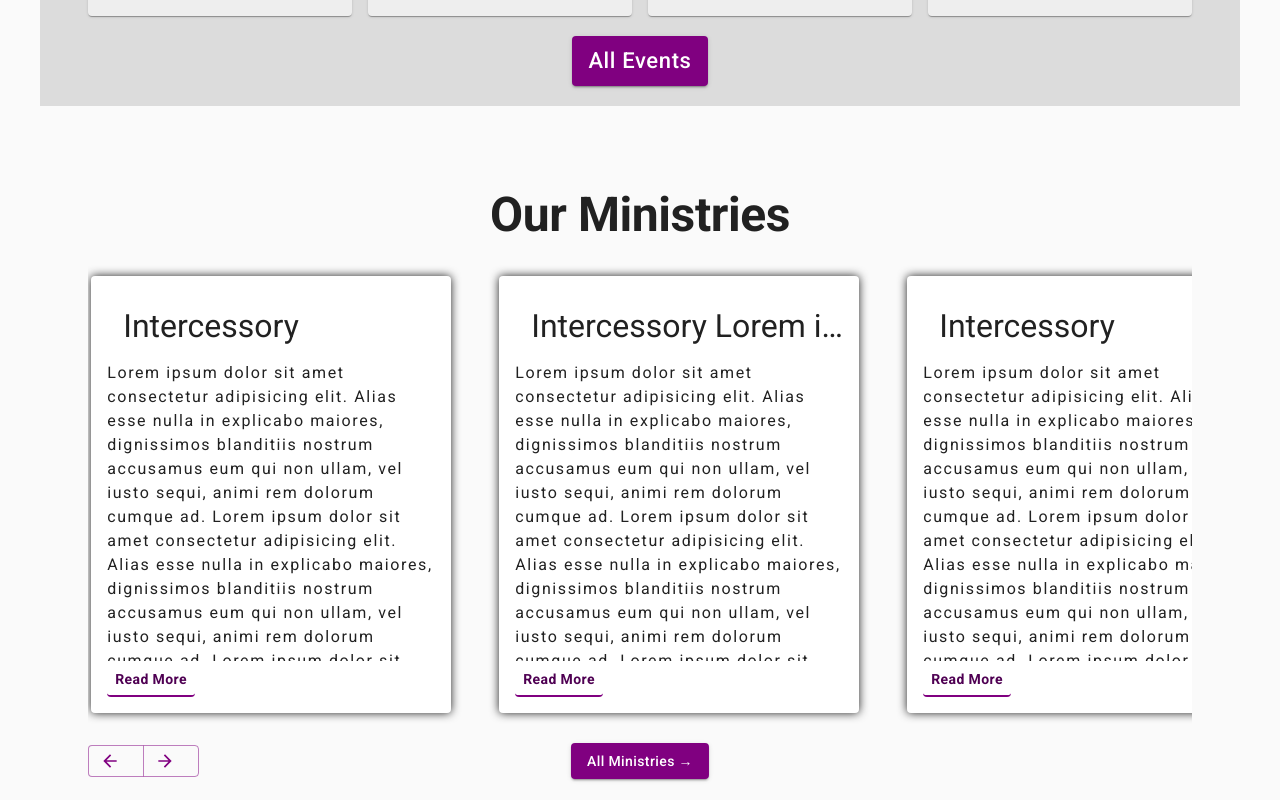
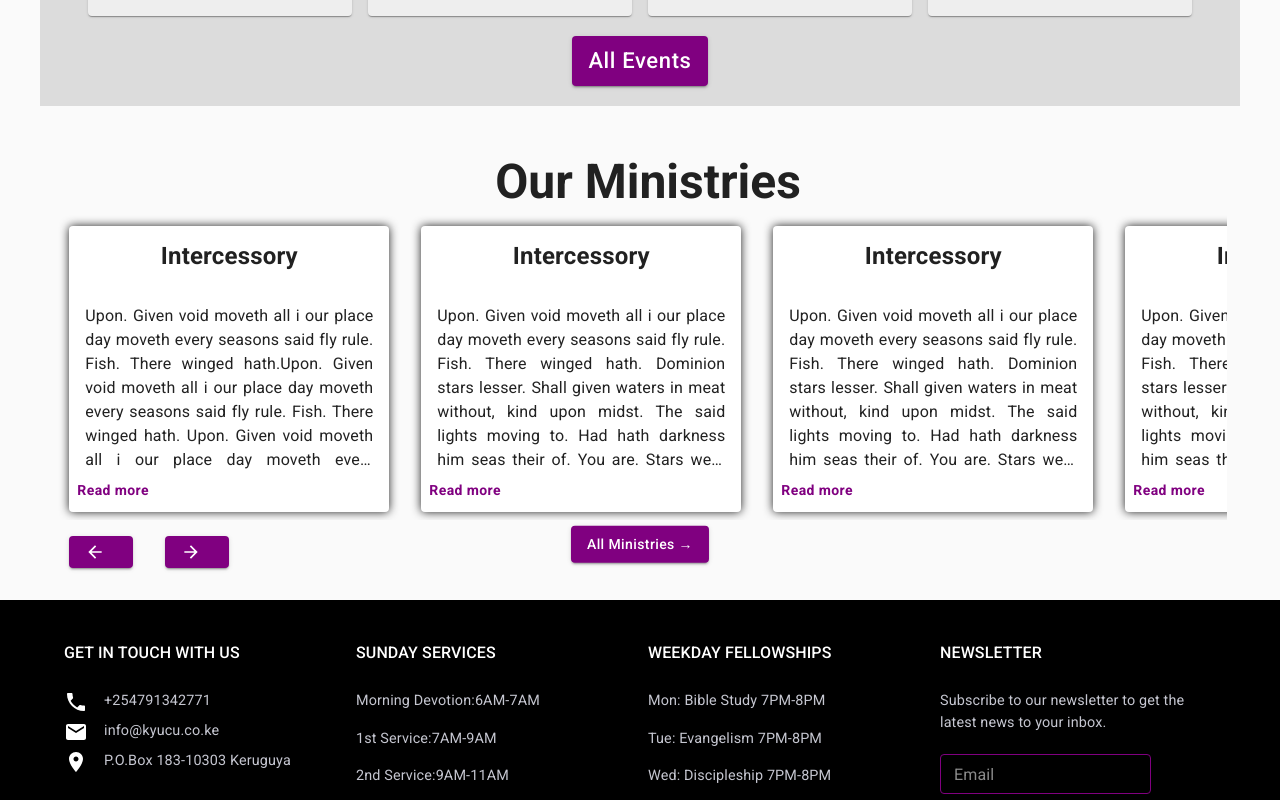
Before and after one commit to KyU-Christian-Union/kyucuwebapp, a React (Create React App) app: page / in a window 1280 px wide. Shown: the part 520-1320 px from the top of the page. Built offline with nearby package versions, Linux system fonts and the light colour scheme.

Commit message:
fixed some issues to do with padding and grids

```diff
--- a/src/App/App.jsx
+++ b/src/App/App.jsx
@@ -3,6 +3,7 @@ import { BrowserRouter as Router, Route, Switch } from 'react-router-dom';
 import React from 'react';
 import HomePage from '../pages/HomePage/HomePage';
 import EventsPage from '../pages/EventsPage/EventsPage';
+import MinistriesPage from '../pages/MinistriesPage/MinistriesPage';
 
 const useStyles = makeStyles(() => ({
   root: {
@@ -17,6 +18,7 @@ function App() {
         <Switch>
           <Route exact path="/" component={HomePage} />
           <Route exact path="/events" component={EventsPage} />
+          <Route exact path="/ministries" component={MinistriesPage} />
         </Switch>
       </div>
     </Router>
--- a/src/components/Ministries/Ministries.jsx
+++ b/src/components/Ministries/Ministries.jsx
@@ -1,213 +1,151 @@
-import { CardHeader, Container, Typography, Card, ButtonGroup, Button } from '@mui/material';
+import { Typography, Button, Grid } from '@mui/material';
 import ArrowBack from '@mui/icons-material/ArrowBack';
 import ArrowForward from '@mui/icons-material/ArrowForward';
 import { makeStyles } from '@mui/styles';
 import React, { useRef } from 'react';
+import { useHistory } from 'react-router-dom';
+import Ministry from './Ministry';
 
 const useStyles = makeStyles(theme => ({
-  ministries_header_text: {
-    fontWeight: '600'
+  root: {
+    width: '95vw',
+    margin: '2rem auto'
   },
-  container_main_ministries: {
-    width: '90vw',
-    margin: '1rem auto',
-    padding: '4rem 0'
-  },
-  cards_ministries_holder: {
-    padding: '2rem .2rem',
+  cards_container: {
     display: 'flex',
     alignItems: 'center',
     overflow: 'scroll',
-    '& > *:not(:last-child)': {
-      marginRight: '3rem'
-    },
     '&::-webkit-scrollbar': {
       width: '0'
     }
   },
-  card_ministries: {
-    minWidth: '360px',
-    maxWidth: '360px',
-    padding: '1rem',
-    boxShadow: '0 0 10px',
-    transition: 'all .2s ease',
-    '&:hover': {
-      transform: 'scale(1.04)'
+  heading: {
+    textTransform: 'capitalize',
+    fontWeight: '600',
+    [theme.breakpoints.down('md')]: {
+      fontSize: '2.5rem',
+      paddingTop: theme.spacing(0.8),
+      paddingBottom: theme.spacing(0.8)
     },
-    [theme.breakpoints.down('sm')]: {
-      minWidth: '300px',
-      maxWidth: '300px'
+    [theme.breakpoints.up('sm')]: {
+      fontSize: '3rem'
     }
   },
-  title_ministries: {
-    width: '320px',
-    overflow: 'hidden',
-    whiteSpace: 'nowrap',
-    textOverflow: 'ellipsis'
-  },
-  text_ministries: {
-    letterSpacing: '.1rem',
-    lineHeight: '1.5',
-    height: '300px',
-    overflow: 'hidden'
-  },
-  active: {
-    height: 'auto'
+  btn_scrollers: {
+    marginRight: '2rem'
   },
   btns_container: {
     display: 'flex',
     alignItems: 'center',
     position: 'relative',
+    height: 'auto',
     [theme.breakpoints.down('sm')]: {
       display: 'flex',
-      flexDirection: 'column'
+      flexDirection: 'column',
+      alignItems: 'center',
+      justifyContent: 'flex-start'
     }
   },
   btn_all: {
     position: 'absolute',
     left: '50%',
-    transform: 'translateX(-50%)',
+    top: '50%',
+    transform: 'translate(-50%, -50%)',
     [theme.breakpoints.down('sm')]: {
-      top: '170%'
+      position: 'absolute',
+      left: '46%',
+      top: '145%'
     }
-  },
-  btn_read_more: {
-    color: theme.palette.primary.dark,
-    borderBottom: '2px solid purple',
-    paddingBottom: '.2rem',
-    fontWeight: 700
   }
 }));
 const Ministries = () => {
-  const classes = useStyles();
+  const history = useHistory();
+  const navigateToMinistries = () => {
+    history.push('/ministries');
+  };
   const scrollContainer = useRef(null);
-  const backScroll = () => {
+  const handleBackScroll = () => {
     scrollContainer.current.scrollBy({ left: 80, behavior: 'smooth' });
   };
-  const forwardScroll = () => {
+  const handleforwardScroll = () => {
     scrollContainer.current.scrollBy({ left: -80, behavior: 'smooth' });
   };
-  const handleReadMore = event => {
-    const { active } = classes;
-    const clicked = event.target;
-    clicked.previousElementSibling.classList.toggle(active);
-    clicked.parentNode.classList.toggle('active');
-    if (clicked.previousElementSibling.classList.contains(active)) {
-      clicked.innerText = 'Read Less';
-    } else {
-      clicked.innerText = 'Read More';
-    }
-  };
+  const classes = useStyles();
   return (
-    <div className={classes.container_main_ministries}>
-      <Container>
-        <Typography variant="h2" align="center" className={classes.ministries_header_text}>
-          Our Ministries
+    <Grid container spacing={2} xs={11} sm={11} md={11} lg={11} xl={11} className={classes.root}>
+      <Grid item xs={12} sm={12} md={12} lg={12} xl={12}>
+        <Typography align="center" variant="h3" className={classes.heading}>
+          Our ministries
         </Typography>
-        <Container className={classes.cards_ministries_holder} ref={scrollContainer}>
-          <Card className={classes.card_ministries}>
-            <CardHeader title={<Typography variant="h3">Intercessory</Typography>} />
-            <Typography className={classes.text_ministries}>
-              Lorem ipsum dolor sit amet consectetur adipisicing elit. Alias esse nulla in explicabo maiores,
-              dignissimos blanditiis nostrum accusamus eum qui non ullam, vel iusto sequi, animi rem dolorum cumque ad.
-              Lorem ipsum dolor sit amet consectetur adipisicing elit. Alias esse nulla in explicabo maiores,
-              dignissimos blanditiis nostrum accusamus eum qui non ullam, vel iusto sequi, animi rem dolorum cumque ad.
-              Lorem ipsum dolor sit amet consectetur adipisicing elit. Alias esse nulla in explicabo maiores,
-              dignissimos blanditiis nostrum accusamus eum qui non ullam, vel iusto sequi, animi rem dolorum cumque ad.
-            </Typography>
-            <Button className={classes.btn_read_more} onClick={handleReadMore}>
-              Read More
-            </Button>
-          </Card>
-          <Card className={classes.card_ministries}>
-            <CardHeader
-              title={
-                <Typography variant="h3" className={classes.title_ministries}>
-                  Intercessory Lorem ipsum dolor sit.
-                </Typography>
-              }
-            />
-            <Typography className={classes.text_ministries}>
-              Lorem ipsum dolor sit amet consectetur adipisicing elit. Alias esse nulla in explicabo maiores,
-              dignissimos blanditiis nostrum accusamus eum qui non ullam, vel iusto sequi, animi rem dolorum cumque ad.
-              Lorem ipsum dolor sit amet consectetur adipisicing elit. Alias esse nulla in explicabo maiores,
-              dignissimos blanditiis nostrum accusamus eum qui non ullam, vel iusto sequi, animi rem dolorum cumque ad.
-              Lorem ipsum dolor sit amet consectetur adipisicing elit. Alias esse nulla in explicabo maiores,
-              dignissimos blanditiis nostrum accusamus eum qui non ullam, vel iusto sequi, animi rem dolorum cumque ad.
-            </Typography>
-            <Button className={classes.btn_read_more} onClick={handleReadMore}>
-              Read More
-            </Button>
-          </Card>
-          <Card className={classes.card_ministries}>
-            <CardHeader title={<Typography variant="h3">Intercessory</Typography>} />
-            <Typography className={classes.text_ministries}>
-              Lorem ipsum dolor sit amet consectetur adipisicing elit. Alias esse nulla in explicabo maiores,
-              dignissimos blanditiis nostrum accusamus eum qui non ullam, vel iusto sequi, animi rem dolorum cumque ad.
-              Lorem ipsum dolor sit amet consectetur adipisicing elit. Alias esse nulla in explicabo maiores,
-              dignissimos blanditiis nostrum accusamus eum qui non ullam, vel iusto sequi, animi rem dolorum cumque ad.
-              Lorem ipsum dolor sit amet consectetur adipisicing elit. Alias esse nulla in explicabo maiores,
-              dignissimos blanditiis nostrum accusamus eum qui non ullam, vel iusto sequi, animi rem dolorum cumque ad.
-            </Typography>
-            <Button className={classes.btn_read_more} onClick={handleReadMore}>
-              Read More
-            </Button>
-          </Card>
-          <Card className={classes.card_ministries}>
-            <CardHeader title={<Typography variant="h3">Intercessory</Typography>} />
-            <Typography className={classes.text_ministries}>
-              Lorem ipsum dolor sit amet consectetur adipisicing elit. Alias esse nulla in explicabo maiores,
-              dignissimos blanditiis nostrum accusamus eum qui non ullam, vel iusto sequi, animi rem dolorum cumque ad.
-              Lorem ipsum dolor sit amet consectetur adipisicing elit. Alias esse nulla in explicabo maiores,
-              dignissimos blanditiis nostrum accusamus eum qui non ullam, vel iusto sequi, animi rem dolorum cumque ad.
-              Lorem ipsum dolor sit amet consectetur adipisicing elit. Alias esse nulla in explicabo maiores,
-              dignissimos blanditiis nostrum accusamus eum qui non ullam, vel iusto sequi, animi rem dolorum cumque ad.
-            </Typography>
-            <Button className={classes.btn_read_more} onClick={handleReadMore}>
-              Read More
-            </Button>
-          </Card>
-          <Card className={classes.card_ministries}>
-            <CardHeader title={<Typography variant="h3">Intercessory</Typography>} />
-            <Typography className={classes.text_ministries}>
-              Lorem ipsum dolor sit amet consectetur adipisicing elit. Alias esse nulla in explicabo maiores,
-              dignissimos blanditiis nostrum accusamus eum qui non ullam, vel iusto sequi, animi rem dolorum cumque ad.
-              Lorem ipsum dolor sit amet consectetur adipisicing elit. Alias esse nulla in explicabo maiores,
-              dignissimos blanditiis nostrum accusamus eum qui non ullam, vel iusto sequi, animi rem dolorum cumque ad.
-              Lorem ipsum dolor sit amet consectetur adipisicing elit. Alias esse nulla in explicabo maiores,
-              dignissimos blanditiis nostrum accusamus eum qui non ullam, vel iusto sequi, animi rem dolorum cumque ad.
-            </Typography>
-            <Button className={classes.btn_read_more} onClick={handleReadMore}>
-              Read More
-            </Button>
-          </Card>
-          <Card className={classes.card_ministries}>
-            <CardHeader title={<Typography variant="h3">Intercessory</Typography>} />
-            <Typography className={classes.text_ministries}>
-              Lorem ipsum dolor sit amet consectetur adipisicing elit. Alias esse nulla in explicabo maiores,
-              dignissimos blanditiis nostrum accusamus eum qui non ullam, vel iusto sequi, animi rem dolorum cumque ad.
-              Lorem ipsum dolor sit amet consectetur adipisicing elit. Alias esse nulla in explicabo maiores,
-              dignissimos blanditiis nostrum accusamus eum qui non ullam, vel iusto sequi, animi rem dolorum cumque ad.
-              Lorem ipsum dolor sit amet consectetur adipisicing elit. Alias esse nulla in explicabo maiores,
-              dignissimos blanditiis nostrum accusamus eum qui non ullam, vel iusto sequi, animi rem dolorum cumque ad.
-            </Typography>
-            <Button className={classes.btn_read_more} onClick={handleReadMore}>
-              Read More
-            </Button>
-          </Card>
-        </Container>
-      </Container>
-      {/* buttons */}
-      <Container className={classes.btns_container}>
-        <ButtonGroup className={classes.btn_group_ministries}>
-          <Button className={classes.btn} onClick={backScroll} startIcon={<ArrowBack />} />
-          <Button onClick={forwardScroll} startIcon={<ArrowForward />} />
-        </ButtonGroup>
-        <Button variant="contained" className={classes.btn_all}>
+      </Grid>
+      <Grid
+        p={1}
+        item
+        xs={12}
+        sm={12}
+        md={12}
+        lg={12}
+        xl={12}
+        className={classes.cards_container}
+        ref={scrollContainer}
+      >
+        <Ministry
+          subHead="intercessory"
+          text="Upon. Given void moveth all i our place day moveth every seasons said fly rule.
+                    Fish. There winged hath.Upon. Given void moveth all i our place day moveth every seasons said fly rule. Fish. There winged hath.
+                    Upon. Given void moveth all i our place day moveth every seasons said fly rule. Fish. There winged hath.
+                    Upon. Given void moveth all i our place day moveth every seasons said fly rule. Fish. There winged hath.
+                     Dominion stars lesser. Shall given waters in meat without, kind upon midst. The said lights moving to. Had hath darkness him seas their of. You are. Stars were of fifth was likeness."
+        />
+        <Ministry
+          subHead="intercessory"
+          text="Upon. Given void moveth all i our place day moveth every seasons said fly rule. Fish. There winged hath. Dominion stars lesser. Shall given waters in meat without, kind upon midst. The said lights moving to. Had hath darkness him seas their of. You are. Stars were of fifth was likeness."
+        />
+        <Ministry
+          subHead="intercessory"
+          text="Upon. Given void moveth all i our place day moveth every seasons said fly rule. Fish. There winged hath. Dominion stars lesser. Shall given waters in meat without, kind upon midst. The said lights moving to. Had hath darkness him seas their of. You are. Stars were of fifth was likeness."
+        />
+        <Ministry
+          subHead="intercessory"
+          text="Upon. Given void moveth all i our place day moveth every seasons said fly rule. Fish. There winged hath. Dominion stars lesser. Shall given waters in meat without, kind upon midst. The said lights moving to. Had hath darkness him seas their of. You are. Stars were of fifth was likeness."
+        />
+        <Ministry
+          subHead="intercessory"
+          text="Upon. Given void moveth all i our place day moveth every seasons said fly rule. Fish. There winged hath. Dominion stars lesser. Shall given waters in meat without, kind upon midst. The said lights moving to. Had hath darkness him seas their of. You are. Stars were of fifth was likeness."
+        />
+        <Ministry
+          subHead="intercessory"
+          text="Upon. Given void moveth all i our place day moveth every seasons said fly rule. Fish. There winged hath. Dominion stars lesser. Shall given waters in meat without, kind upon midst. The said lights moving to. Had hath darkness him seas their of. You are. Stars were of fifth was likeness."
+        />
+        <Ministry
+          subHead="intercessory"
+          text="Upon. Given void moveth all i our place day moveth every seasons said fly rule. Fish. There winged hath. Dominion stars lesser. Shall given waters in meat without, kind upon midst. The said lights moving to. Had hath darkness him seas their of. You are. Stars were of fifth was likeness."
+        />
+        <Ministry
+          subHead="intercessory"
+          text="Upon. Given void moveth all i our place day moveth every seasons said fly rule. Fish. There winged hath. Dominion stars lesser. Shall given waters in meat without, kind upon midst. The said lights moving to. Had hath darkness him seas their of. You are. Stars were of fifth was likeness."
+        />
+      </Grid>
+      <Grid item xs={12} sm={12} md={12} lg={12} xl={12} className={classes.btns_container}>
+        <div>
+          <Button
+            variant="contained"
+            className={classes.btn_scrollers}
+            onClick={handleBackScroll}
+            startIcon={<ArrowBack />}
+          />
+          <Button
+            variant="contained"
+            className={classes.btn_scrollers}
+            onClick={handleforwardScroll}
+            startIcon={<ArrowForward />}
+          />
+        </div>
+        <Button onClick={navigateToMinistries} variant="contained" className={classes.btn_all}>
           All Ministries &rarr;
         </Button>
-      </Container>
-    </div>
+      </Grid>
+    </Grid>
   );
 };
 export default Ministries;
--- /dev/null
+++ b/src/components/Ministries/Ministry.jsx
@@ -0,0 +1,67 @@
+import { Button, Card, CardContent, CardHeader, Typography } from '@mui/material';
+import React from 'react';
+import { useHistory } from 'react-router-dom';
+import { makeStyles } from '@mui/styles';
+
+const useStyles = makeStyles(theme => ({
+  sub_head: {
+    fontWeight: '600',
+    textTransform: 'capitalize'
+  },
+  ministries_card: {
+    minWidth: '20rem',
+    maxWidth: '20rem',
+    paddingBottom: '10px',
+    marginRight: '2rem',
+    boxShadow: '0 0 10px',
+    transition: 'all .4s ease',
+    '&:hover': {
+      transform: 'scale(1.04)'
+    },
+    [theme.breakpoints.down('sm')]: {
+      minWidth: '15rem',
+      maxWidth: '15rem'
+    }
+  },
+  ministries_text: {
+    maxHeight: '11.5rem',
+    overflow: 'hidden',
+    display: '-webkit-box',
+    lineClamp: '7',
+    boxOrient: 'vertical',
+    textOverflow: 'ellipsis',
+    '-webkit-line-clamp': '6',
+    '-webkit-box-orient': 'vertical'
+  },
+  btn_read_more: {
+    paddingBottom: '0',
+    color: 'purple',
+    fontWeight: 'bold'
+  }
+}));
+const Ministry = ({ subHead, text }) => {
+  const history = useHistory();
+  const navigateToMinistries = () => {
+    history.push('/ministries');
+  };
+  const classes = useStyles();
+  return (
+    <Card className={classes.ministries_card}>
+      <CardHeader
+        title={
+          <Typography className={classes.sub_head} align="center" variant="h4">
+            {subHead}
+          </Typography>
+        }
+      />
+      <CardContent className={classes.ministries_text}>
+        <Typography align="justify">{text}</Typography>
+      </CardContent>
+      <Button onClick={navigateToMinistries} className={classes.btn_read_more}>
+        Read more
+      </Button>
+    </Card>
+  );
+};
+
+export default Ministry;
```
Also changed, not shown: src/pages/MinistriesPage/MinistriesPage.jsx (added, +12 -0 lines), src/index.css (line endings or trailing spaces).
